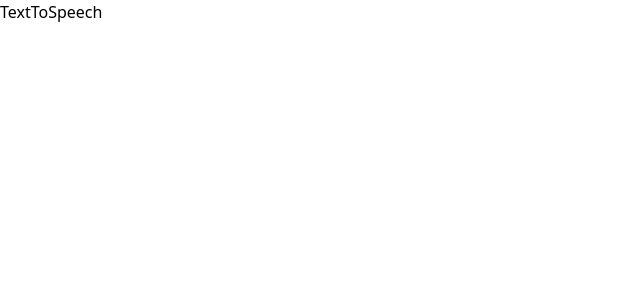
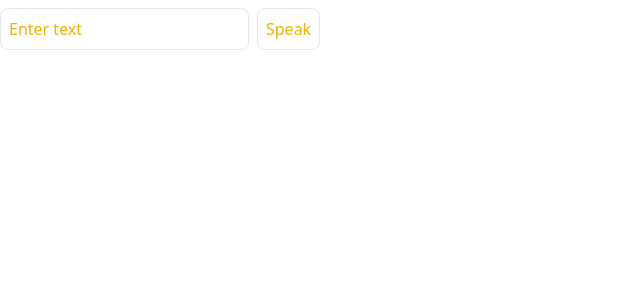
Before and after one commit to Thabish-Kader/3d-Aibot, a Next.js app: page / in a window 1280 px wide. Shown: the top 300 px of the page, without its empty margins (0-640 px from the left). Built offline with nearby package versions, Linux system fonts and the light colour scheme.

Commit message:
speechsynthesis-added
Signed-off-by: Thabish <kadertabish2@gmail.com>

```diff
--- a/components/TextToSpeech.tsx
+++ b/components/TextToSpeech.tsx
@@ -1,5 +1,35 @@
-import React from "react";
+"use client";
+import React, { useState } from "react";
 
 export const TextToSpeech = () => {
-	return <div>TextToSpeech</div>;
+	const [text, setText] = useState("");
+	const synth = typeof window !== "undefined" ? window.speechSynthesis : null;
+	const voices = synth?.getVoices();
+
+	const seletedVoice = voices?.find((voice) => voice.name === "Albert");
+
+	const speak = () => {
+		const utterance = new SpeechSynthesisUtterance(text);
+		utterance.rate = -1;
+		utterance.voice = seletedVoice!;
+		synth?.speak(utterance);
+	};
+
+	return (
+		<div className="space-x-2 pt-2">
+			<input
+				type="text"
+				value={text}
+				className="bg-transparent border outline-none  rounded-lg placeholder:text-yellow-500 p-2 text-orange-500"
+				onChange={(e) => setText(e.target.value)}
+				placeholder="Enter text"
+			/>
+			<button
+				className="text-yellow-500 p-2 border rounded-lg"
+				onClick={speak}
+			>
+				Speak
+			</button>
+		</div>
+	);
 };
```
